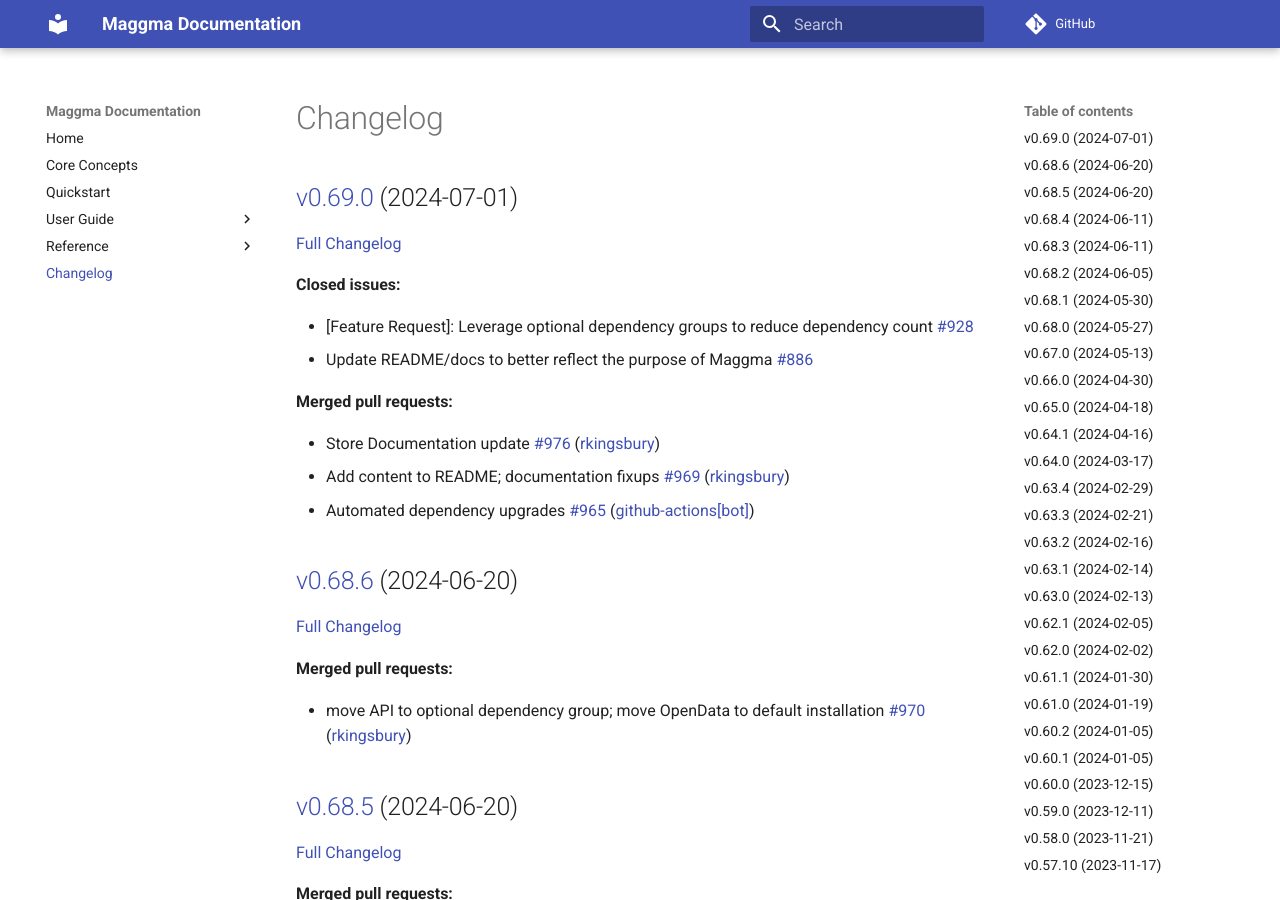
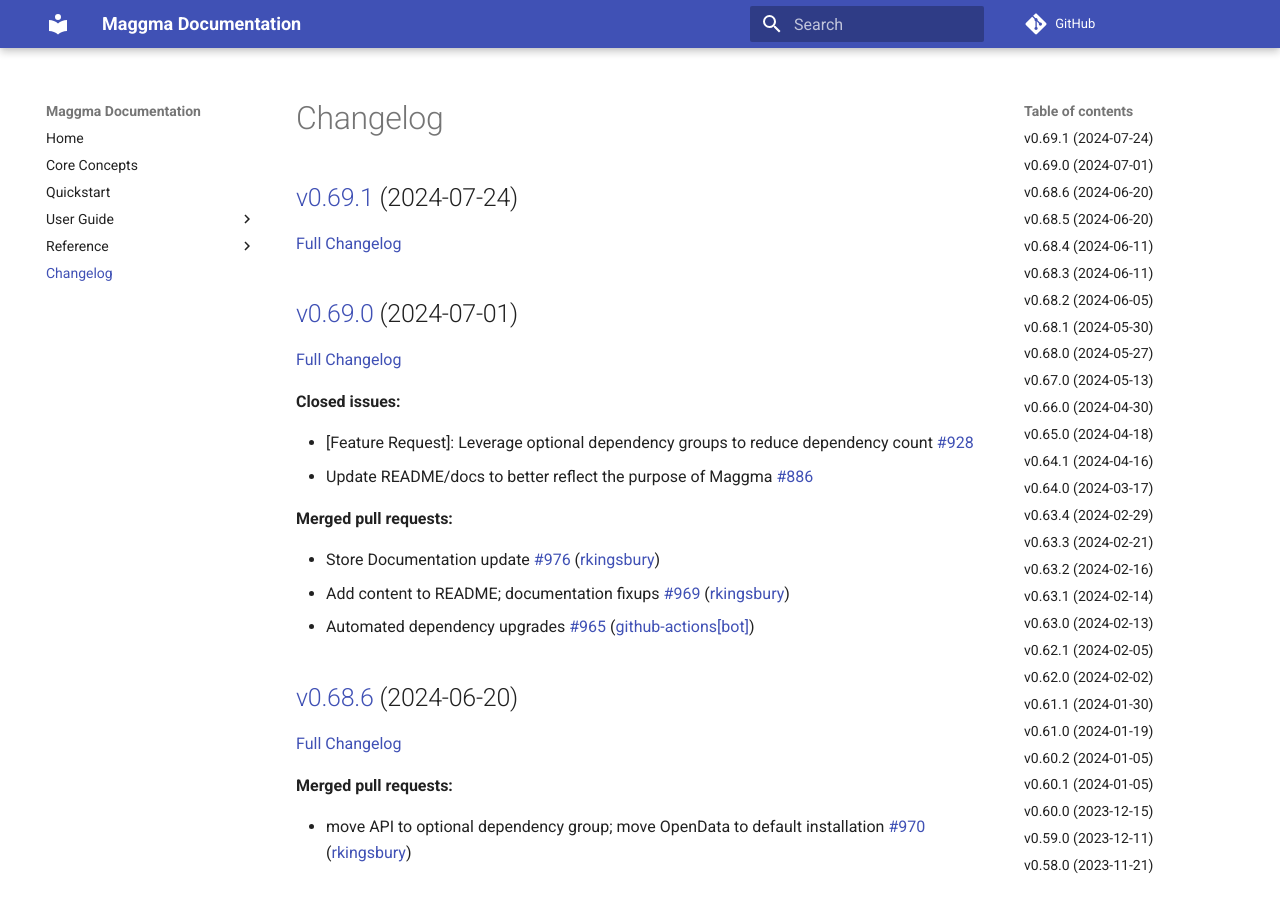
Before and after one commit to materialsproject/maggma, an MkDocs documentation site: the page built from docs/CHANGELOG.md, in a window 1280 px wide and 900 px high. Built offline with MkDocs 1.6.1 and Material for MkDocs 9.7.7, drawn with Linux system fonts in a browser that asks for light colours; comment, search, counter and statistics services are not loaded; some of the changed text lies outside the part shown.

Commit message:
Updated CHANGELOG.md

```diff
--- a/docs/CHANGELOG.md
+++ b/docs/CHANGELOG.md
@@ -1,4 +1,8 @@
 # Changelog
+
+## [v0.69.1](https://github.com/materialsproject/maggma/tree/v0.69.1) (2024-07-24)
+
+[Full Changelog](https://github.com/materialsproject/maggma/compare/v0.69.0...v0.69.1)
 
 ## [v0.69.0](https://github.com/materialsproject/maggma/tree/v0.69.0) (2024-07-01)
 
@@ -388,19 +392,19 @@
 
 ## [v0.53.0](https://github.com/materialsproject/maggma/tree/v0.53.0) (2023-08-02)
 
-[Full Changelog](https://github.com/materialsproject/maggma/compare/v0.52.1...v0.53.0)
+[Full Changelog](https://github.com/materialsproject/maggma/compare/v0.52.2...v0.53.0)
 
 **Merged pull requests:**
 
 - allow \>5GB and turn on multi-part uploads for AWS [\#829](https://github.com/materialsproject/maggma/pull/829) ([kbuma](https://github.com/kbuma))
 
+## [v0.52.2](https://github.com/materialsproject/maggma/tree/v0.52.2) (2023-08-02)
+
+[Full Changelog](https://github.com/materialsproject/maggma/compare/v0.52.1...v0.52.2)
+
 ## [v0.52.1](https://github.com/materialsproject/maggma/tree/v0.52.1) (2023-08-02)
 
-[Full Changelog](https://github.com/materialsproject/maggma/compare/v0.52.2...v0.52.1)
-
-## [v0.52.2](https://github.com/materialsproject/maggma/tree/v0.52.2) (2023-08-02)
-
-[Full Changelog](https://github.com/materialsproject/maggma/compare/v0.52.0...v0.52.2)
+[Full Changelog](https://github.com/materialsproject/maggma/compare/v0.52.0...v0.52.1)
 
 **Merged pull requests:**
 
@@ -737,19 +741,19 @@
 
 ## [v0.49.9](https://github.com/materialsproject/maggma/tree/v0.49.9) (2022-11-01)
 
-[Full Changelog](https://github.com/materialsproject/maggma/compare/v0.49.8...v0.49.9)
+[Full Changelog](https://github.com/materialsproject/maggma/compare/v0.49.7...v0.49.9)
 
 **Merged pull requests:**
 
 - Parse datetime with dateutil [\#741](https://github.com/materialsproject/maggma/pull/741) ([munrojm](https://github.com/munrojm))
 
+## [v0.49.7](https://github.com/materialsproject/maggma/tree/v0.49.7) (2022-10-25)
+
+[Full Changelog](https://github.com/materialsproject/maggma/compare/v0.49.8...v0.49.7)
+
 ## [v0.49.8](https://github.com/materialsproject/maggma/tree/v0.49.8) (2022-10-25)
 
-[Full Changelog](https://github.com/materialsproject/maggma/compare/v0.49.7...v0.49.8)
-
-## [v0.49.7](https://github.com/materialsproject/maggma/tree/v0.49.7) (2022-10-25)
-
-[Full Changelog](https://github.com/materialsproject/maggma/compare/v0.49.6...v0.49.7)
+[Full Changelog](https://github.com/materialsproject/maggma/compare/v0.49.6...v0.49.8)
 
 **Merged pull requests:**
 
@@ -958,19 +962,19 @@
 
 ## [v0.44.1](https://github.com/materialsproject/maggma/tree/v0.44.1) (2022-03-08)
 
-[Full Changelog](https://github.com/materialsproject/maggma/compare/v0.44.0...v0.44.1)
+[Full Changelog](https://github.com/materialsproject/maggma/compare/v0.43.0...v0.44.1)
 
 **Merged pull requests:**
 
 - added localhost test for MongoURIStore [\#595](https://github.com/materialsproject/maggma/pull/595) ([jmmshn](https://github.com/jmmshn))
 
+## [v0.43.0](https://github.com/materialsproject/maggma/tree/v0.43.0) (2022-03-07)
+
+[Full Changelog](https://github.com/materialsproject/maggma/compare/v0.44.0...v0.43.0)
+
 ## [v0.44.0](https://github.com/materialsproject/maggma/tree/v0.44.0) (2022-03-07)
 
-[Full Changelog](https://github.com/materialsproject/maggma/compare/v0.43.0...v0.44.0)
-
-## [v0.43.0](https://github.com/materialsproject/maggma/tree/v0.43.0) (2022-03-07)
-
-[Full Changelog](https://github.com/materialsproject/maggma/compare/v0.42.0...v0.43.0)
+[Full Changelog](https://github.com/materialsproject/maggma/compare/v0.42.0...v0.44.0)
 
 ## [v0.42.0](https://github.com/materialsproject/maggma/tree/v0.42.0) (2022-03-07)
 
@@ -1054,19 +1058,19 @@
 
 ## [v0.36.0](https://github.com/materialsproject/maggma/tree/v0.36.0) (2021-12-06)
 
-[Full Changelog](https://github.com/materialsproject/maggma/compare/v0.35.0...v0.36.0)
+[Full Changelog](https://github.com/materialsproject/maggma/compare/v0.34.0...v0.36.0)
 
 **Merged pull requests:**
 
 - Added on-disk MongoDB compatible MontyStore [\#514](https://github.com/materialsproject/maggma/pull/514) ([utf](https://github.com/utf))
 
+## [v0.34.0](https://github.com/materialsproject/maggma/tree/v0.34.0) (2021-12-01)
+
+[Full Changelog](https://github.com/materialsproject/maggma/compare/v0.35.0...v0.34.0)
+
 ## [v0.35.0](https://github.com/materialsproject/maggma/tree/v0.35.0) (2021-12-01)
 
-[Full Changelog](https://github.com/materialsproject/maggma/compare/v0.34.0...v0.35.0)
-
-## [v0.34.0](https://github.com/materialsproject/maggma/tree/v0.34.0) (2021-12-01)
-
-[Full Changelog](https://github.com/materialsproject/maggma/compare/v0.33.2...v0.34.0)
+[Full Changelog](https://github.com/materialsproject/maggma/compare/v0.33.2...v0.35.0)
 
 **Merged pull requests:**
 
```
